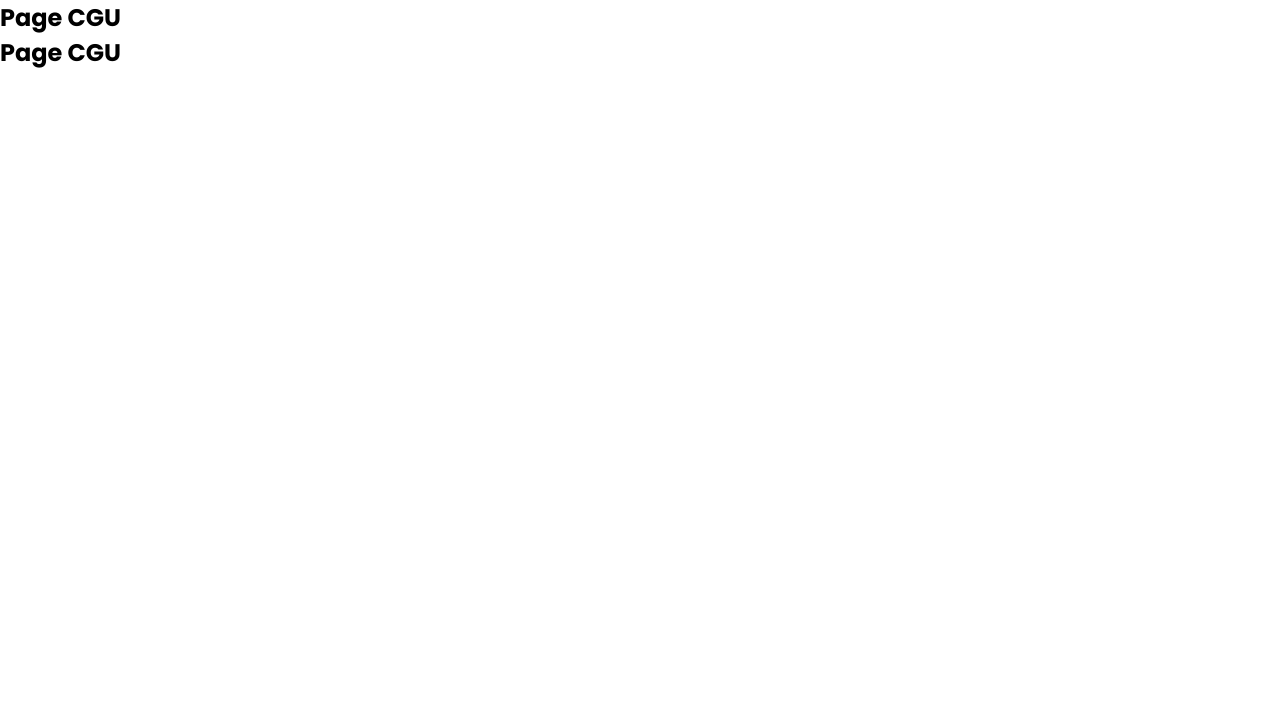
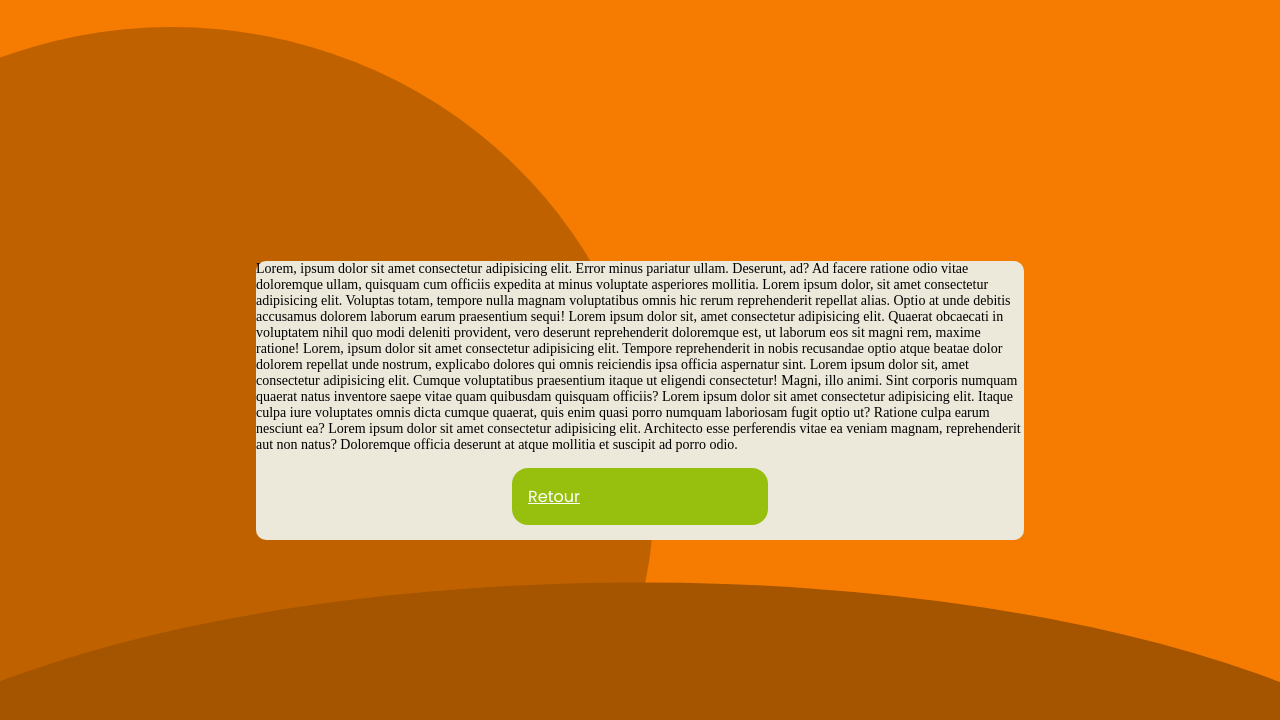
Before and after one commit to WildCodeSchool-2024-02/JS-Nantes-RamCSS-P3-PoPote, a React (Vite) app in the folder client/: page /cgu in a window 1280 px wide. Shown: the top 720 px of the page. Built offline with nearby package versions, Linux system fonts and the light colour scheme.

Commit message:
cgu elements created

```diff
--- a/client/src/pages/CguPage.jsx
+++ b/client/src/pages/CguPage.jsx
@@ -1,9 +1,20 @@
+import { NavLink } from "react-router-dom";
+
 function CguPage() {
   return (
-    <>
-      <h1>Page CGU</h1>
-      <h1>Page CGU</h1>
-    </>
+    <section className="cgu-page">
+      <div className="cgu-frame">
+      <p>Lorem, ipsum dolor sit amet consectetur adipisicing elit. Error minus pariatur ullam. Deserunt, ad? Ad facere ratione odio vitae doloremque ullam, quisquam cum officiis expedita at minus voluptate asperiores mollitia.
+        Lorem ipsum dolor, sit amet consectetur adipisicing elit. Voluptas totam, tempore nulla magnam voluptatibus omnis hic rerum reprehenderit repellat alias. Optio at unde debitis accusamus dolorem laborum earum praesentium sequi!
+        Lorem ipsum dolor sit, amet consectetur adipisicing elit. Quaerat obcaecati in voluptatem nihil quo modi deleniti provident, vero deserunt reprehenderit doloremque est, ut laborum eos sit magni rem, maxime ratione!
+        Lorem, ipsum dolor sit amet consectetur adipisicing elit. Tempore reprehenderit in nobis recusandae optio atque beatae dolor dolorem repellat unde nostrum, explicabo dolores qui omnis reiciendis ipsa officia aspernatur sint.
+        Lorem ipsum dolor sit, amet consectetur adipisicing elit. Cumque voluptatibus praesentium itaque ut eligendi consectetur! Magni, illo animi. Sint corporis numquam quaerat natus inventore saepe vitae quam quibusdam quisquam officiis?
+        Lorem ipsum dolor sit amet consectetur adipisicing elit. Itaque culpa iure voluptates omnis dicta cumque quaerat, quis enim quasi porro numquam laboriosam fugit optio ut? Ratione culpa earum nesciunt ea?
+        Lorem ipsum dolor sit amet consectetur adipisicing elit. Architecto esse perferendis vitae ea veniam magnam, reprehenderit aut non natus? Doloremque officia deserunt at atque mollitia et suscipit ad porro odio.
+      </p>
+      <NavLink to="/register" className="submit-button">Retour</NavLink>
+      </div>
+    </section>
   );
 }
 
--- a/client/src/styles/pages-styles/cgu-page.css
+++ b/client/src/styles/pages-styles/cgu-page.css
@@ -0,0 +1,21 @@
+.cgu-page {
+  background: url("../../assets/background/background_desktop_welcome.svg");
+  background-repeat: no-repeat;
+  background-size: cover;
+  height: 100vh;
+  width: 100vw;
+  display: flex;
+  flex-direction: column;
+  align-items: center;
+  justify-content: center;
+}
+
+.cgu-frame {
+  display: flex;
+  flex-direction: column;
+  align-items: center;
+  background-color: var(--beige-bg-color);
+  width: 60vw;
+  margin: 30px;
+  border-radius: 10px;
+}
```
